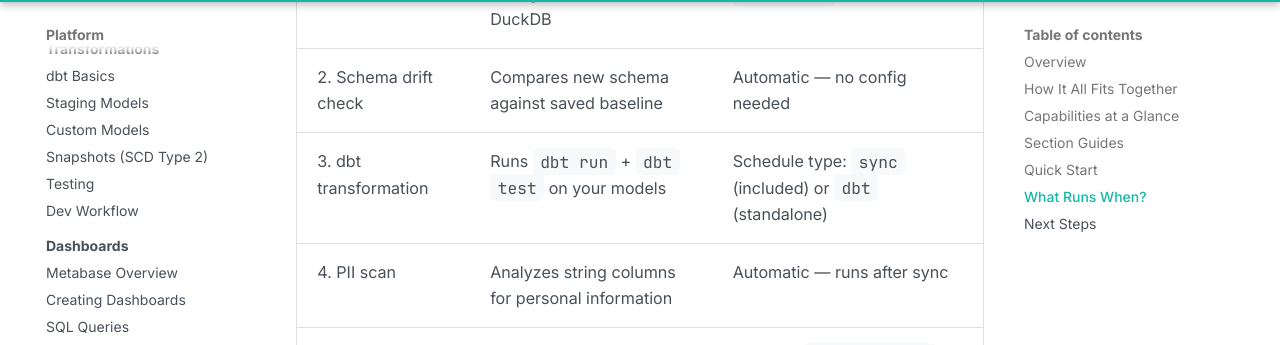
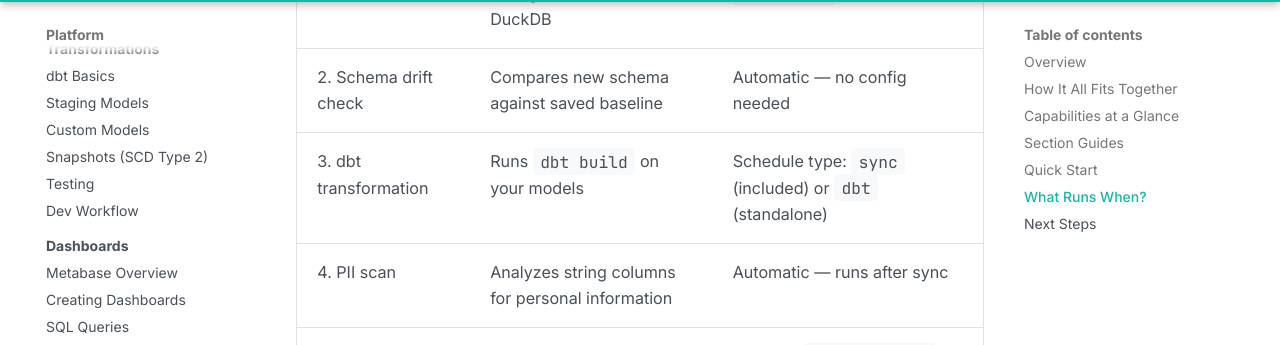
Before and after one commit to getdango/docs, an MkDocs documentation site: the page built from docs/scheduling-monitoring/index.md, in a window 1280 px wide and 900 px high, scrolled down 4054 px. Shown: the part 110-455 px from the top of the window. Built offline with MkDocs 1.6.1 and Material for MkDocs 9.7.7, drawn with Linux system fonts in a browser that asks for light colours; comment, search, counter and statistics services are not loaded; the version menu is left out.

Commit message:
Update dbt run + dbt test → dbt build in scheduling overview
Missed in initial pass — same pattern as scheduled-syncs.md.

Co-Authored-By: Claude Opus 4.6 (1M context) <noreply@anthropic.com>

```diff
--- a/docs/scheduling-monitoring/index.md
+++ b/docs/scheduling-monitoring/index.md
@@ -150,7 +150,7 @@ Understanding the order of operations helps you configure schedules and monitors
 |-------|-------------|---------------|
 | 1. Source sync | dlt pulls data from configured sources into DuckDB | Schedule type: `sync` or `sync_only` |
 | 2. Schema drift check | Compares new schema against saved baseline | Automatic — no config needed |
-| 3. dbt transformation | Runs `dbt run` + `dbt test` on your models | Schedule type: `sync` (included) or `dbt` (standalone) |
+| 3. dbt transformation | Runs `dbt build` on your models | Schedule type: `sync` (included) or `dbt` (standalone) |
 | 4. PII scan | Analyzes string columns for personal information | Automatic — runs after sync |
 | 5. Monitoring | Evaluates configured monitors against baselines | Requires `monitors.yml` |
 | 6. Notifications | Sends webhooks for any alerts | Requires webhooks in `schedules.yml` |
```
